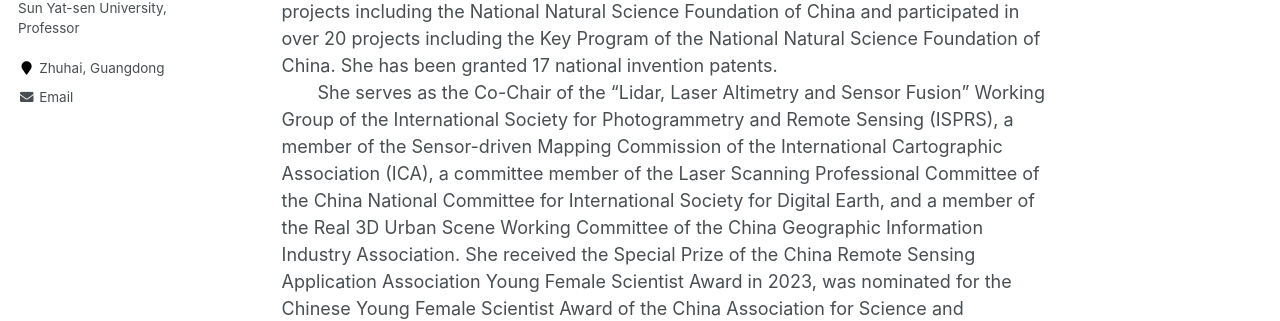
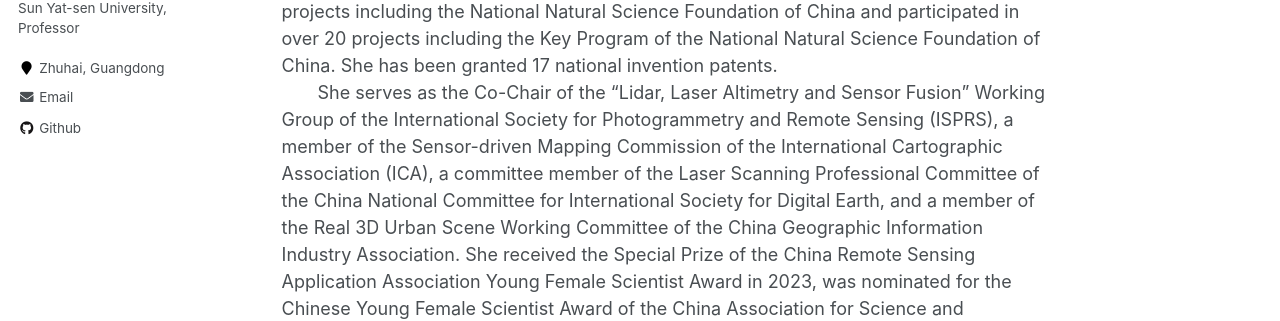
Before and after one commit to gorgeouseping/HomepageEn, a Jekyll site: the page built from _pages/about.md, in a window 1280 px wide. Shown: the part 447-768 px from the top of the page. Built offline with Jekyll 4.4.1, drawn with Linux system fonts in a browser that asks for light colours.

Commit message:
Update _config.yml

```diff
--- a/_config.yml
+++ b/_config.yml
@@ -96,7 +96,7 @@ author:
   flickr           :
   facebook         :
   foursquare       :
-  github           : # "https://github.com/gorgeouseping"
+  github           : "https://github.com/gorgeouseping"
   google_plus      :
   keybase          :
   instagram        :
```
